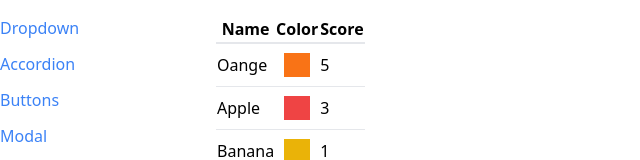
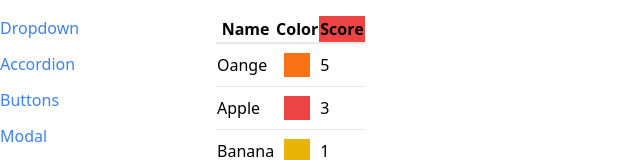
Before and after one commit to AntimonS/React-comp, a React (Create React App) app: page /table in a window 1280 px wide. Shown: the top 160 px of the page, without its empty margins (0-640 px from the left). Built offline with nearby package versions, Linux system fonts and the light colour scheme.

Commit message:
added header function and used fragment for key

```diff
--- a/src/components/Table.js
+++ b/src/components/Table.js
@@ -1,5 +1,10 @@
+import { Fragment } from "react";
+
 function Table({ data, config, keyFn }) {
   const renderedHeaders = config.map((column) => {
+    if (column.header) {
+      return <Fragment key={column.label}>{column.header()}</Fragment>;
+    }
     return <th key={column.label}>{column.label}</th>;
   });
 
--- a/src/pages/TablePage.js
+++ b/src/pages/TablePage.js
@@ -14,7 +14,11 @@
       label: "Color",
       render: (fruit) => <div className={`p-3 m-2 ${fruit.color}`}></div>,
     },
-    { label: "Score", render: (fruit) => fruit.score },
+    {
+      label: "Score",
+      render: (fruit) => fruit.score,
+      header: () => <th className="bg-red-500">Score</th>,
+    },
   ];
 
   const keyFn = (fruit) => {
```
